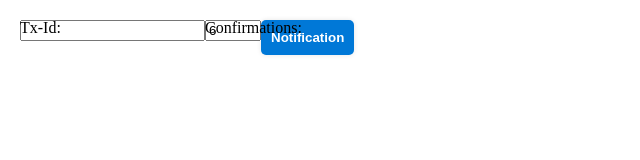
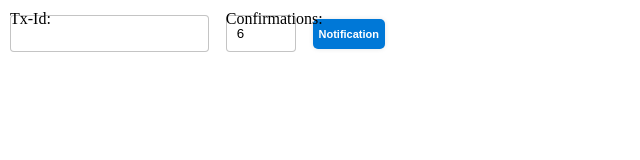
Before and after one commit to vulgo-rnt/bitcoin-ranking-transaction, a browser extension: page form/index.html in a window 1280 px wide. Shown: the whole page, without its empty margins (0-640 px from the left). Drawn offline with Linux system fonts and the light colour scheme.

Commit message:
style: inputs

```diff
--- a/form/index.html
+++ b/form/index.html
@@ -5,14 +5,14 @@
   </head>
   <body>
     <form>
-      <label
-        ><p>Tx-Id:</p>
-        <input id="txid" type="text" required
-      /></label>
-      <label
-        ><p>Confirmations:</p>
+      <div>
+        <label>Tx-Id:</label>
+        <input id="txid" type="text" required />
+      </div>
+      <div>
+        <label> Confirmations:</label>
         <input id="confirm" type="number" max="10" min="1" value="6" required />
-      </label>
+      </div>
       <button>Notification</button>
     </form>
 
--- a/form/style.css
+++ b/form/style.css
@@ -1,15 +1,21 @@
-body{
-    margin:0
+body {
+  margin: 0;
 }
 
 form {
   display: flex;
-    margin:20px;
+  margin: 10px;
+  width: 375px;
   box-sizing: border-box;
+  align-items: center;
+  justify-content: space-between;
 }
+
 button {
-    padding: 10px;
+  font-size: 11px;
   border-radius: 5px;
+  min-width: 70px;
+  height: 30px;
   border: none;
   background-color: #0078d7;
   color: white;
@@ -17,14 +23,30 @@ button {
   box-shadow: 0px 0px 5px rgba(0, 0, 0, 0.1);
   cursor: pointer;
 }
-
 button:hover {
   background-color: #005a9e;
 }
-label{
+.input-container {
   position: relative;
 }
-p{
+
+input {
+  width: 100%;
+  padding: 10px;
+  margin: 5px 0;
+  box-sizing: border-box;
+  border: 1px solid rgba(0, 0, 0, 0.23);
+  border-radius: 4px;
+  outline: none;
+  transition: border 0.3s;
+}
+
+input:hover {
+  border: 1px solid black;
+}
+div {
+  position: relative;
+}
+label {
   position: absolute;
-    bottom:2px;
 }
--- a/form/submit.js
+++ b/form/submit.js
@@ -1,6 +1,6 @@
 document.querySelector("form").addEventListener("submit", (event) => {
   event.preventDefault();
   const txid = document.querySelector("#txid").value;
-  const confirmations = document.querySelector("#confirm").value;
+  const confirmations = document.querySelector("#confirms").value;
   chrome.runtime.sendMessage({ txid, confirmations });
 });
```
Lines whose indentation alone changed are shown as unchanged.
